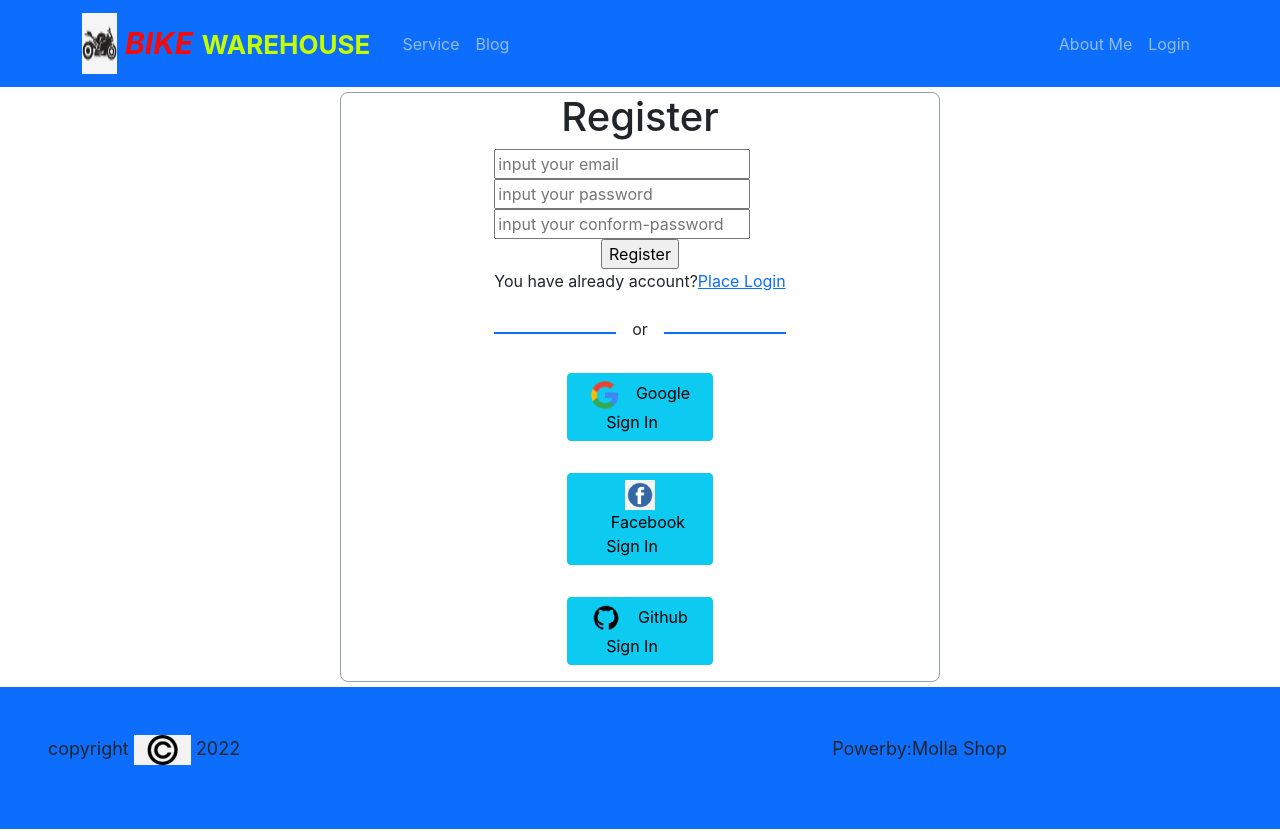
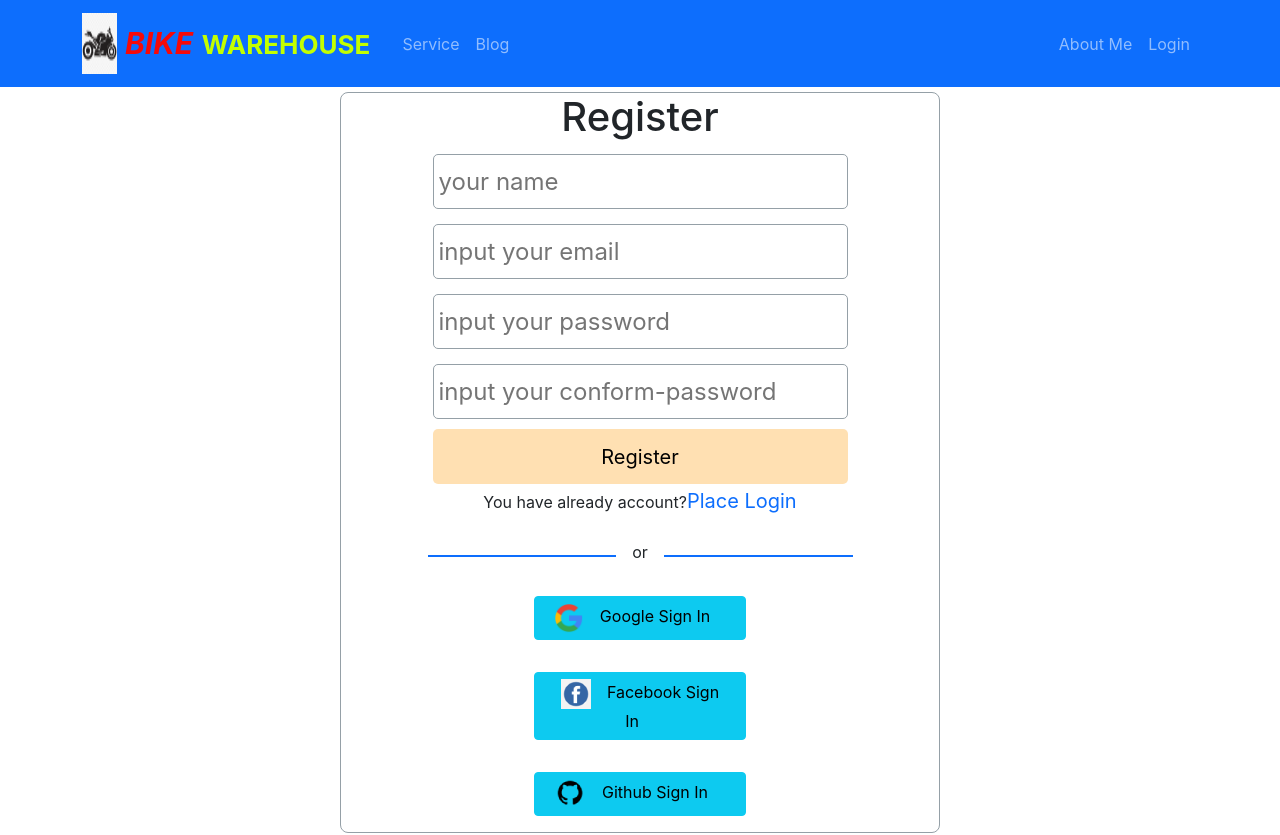
Before and after one commit to MdRejoanMolla/warehouse-client, a React (Create React App) app: page /register in a window 1280 px wide. Shown: the top 835 px of the page. Built offline with nearby package versions, Linux system fonts and the light colour scheme; the HTML template or start-up script is replaced by a standard one.

Commit message:
register

```diff
--- a/src/page/Login/Login.js
+++ b/src/page/Login/Login.js
@@ -1,4 +1,5 @@
 import React, { useRef } from 'react';
+import "./Login.css"
 import { useAuthState, useSendPasswordResetEmail, useSignInWithEmailAndPassword } from 'react-firebase-hooks/auth';
 import { Link, useLocation, useNavigate } from 'react-router-dom'
 import { ToastContainer, toast } from 'react-toastify';
@@ -82,7 +83,11 @@
                         <p>
                               New to Bike-Warehouse?<Link className='form-link' to='/register'>Create an account</Link>
                         </p>
+                        { errorElement}
+                        <p className='mt-5'>Forget Password ? <button className=' btn btn-link text-primary pe-auto text-decoration-none' onClick={resetPassword}>Reset Password</button></p>
+
                         <SocialLogin></SocialLogin>
+
 
                         <ToastContainer />
                   </div>
--- a/src/page/Register/Register.js
+++ b/src/page/Register/Register.js
@@ -1,32 +1,76 @@
 import React from 'react';
 import { ToastContainer } from 'react-bootstrap';
-import { Link } from 'react-router-dom';
+import { Link, useNavigate } from 'react-router-dom';
+import { useCreateUserWithEmailAndPassword, useUpdateProfile } from 'react-firebase-hooks/auth';
 
 import SocialLogin from '../SocialLogin/SocialLogin';
 import './Register.css';
+import Loading from '../Loading/Loading';
+import auth from '../../firebase.init';
+
 
 
 const Register = () => {
+
+
+      const [
+            createUserWithEmailAndPassword,
+            user,
+            loading,
+            error,
+      ] = useCreateUserWithEmailAndPassword(auth, { sendEmailVerification: true });
+
+      const [updateProfile, updating, updateError] = useUpdateProfile(auth, { sendEmailVerification: true });
+
+      const navigate = useNavigate();
+      const navigateLogin = () => {
+            navigate('/login');
+      }
+      if (loading || updating) {
+            return <Loading></Loading>
+      }
+
+
+
+
+      const handleRegister = async (event) => {
+            event.preventDefault();
+            const name = event.target.name.value;
+            const email = event.target.email.value;
+            const password = event.target.password.value;
+
+
+            await createUserWithEmailAndPassword(email, password);
+            await updateProfile({ displayName: name });
+
+            navigate('/')
+
+      }
+
 
       return (
             <div className='form-container'>
 
                   <div>
                         <h1 form-title>Register</h1>
-                        <form>
+                        <form onSubmit={handleRegister}>
                               <div className="input-group">
 
-                                    <input type='email' name='email' placeholder='input your email' id='1' required />
+                                    <input type="text" name='name' id='1' placeholder='your name' />
+                              </div>
+                              <div className="input-group">
+
+                                    <input type='email' name='email' placeholder='input your email' id='2' required />
 
                               </div>
                               <div className="input-group">
 
-                                    <input type='password' name='password' placeholder='input your password' id='2' required />
+                                    <input type='password' name='password' placeholder='input your password' id='3' required />
 
                               </div>
                               <div className="input-group">
 
-                                    <input type='.conform-password' name='password' placeholder='input your conform-password' id='3' required />
+                                    <input type='.conform-password' name='password' placeholder='input your conform-password' id='4' required />
 
                               </div>
                               <input className='form-submit' type="submit" value="Register" />
```
